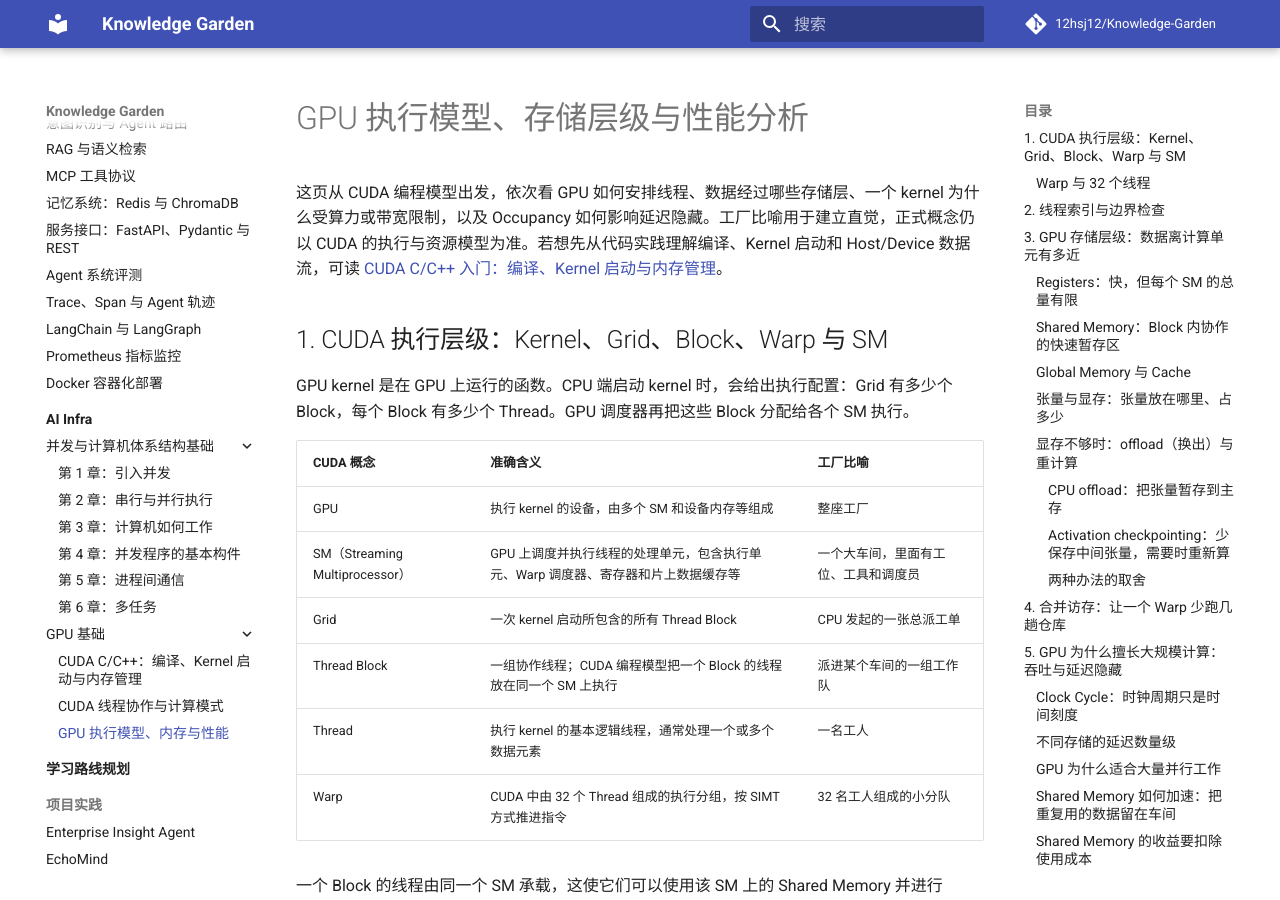
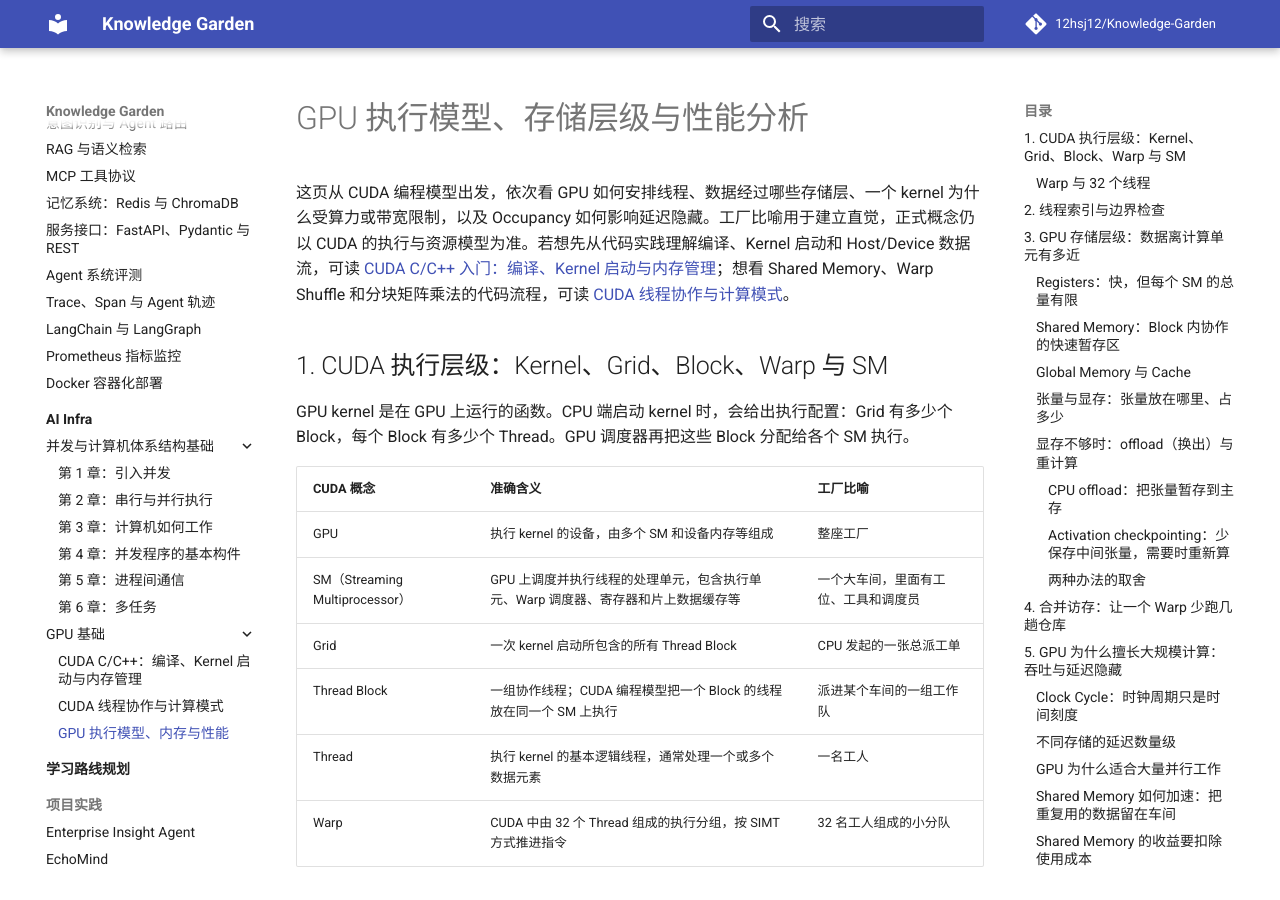
Before and after one commit to 12hsj12/Knowledge-Garden, an MkDocs documentation site: the page built from docs/ai-infra/gpu/cuda-execution-memory-performance.md, in a window 1280 px wide and 900 px high. Built offline with MkDocs 1.6.1 and Material for MkDocs 9.7.7, drawn with Linux system fonts in a browser that asks for light colours; comment, search, counter and statistics services are not loaded.

Commit message:
docs: connect GPU performance note to CUDA cooperation patterns

```diff
--- a/docs/ai-infra/gpu/cuda-execution-memory-performance.md
+++ b/docs/ai-infra/gpu/cuda-execution-memory-performance.md
@@ -1,6 +1,6 @@
 # GPU 执行模型、存储层级与性能分析
 
-这页从 CUDA 编程模型出发，依次看 GPU 如何安排线程、数据经过哪些存储层、一个 kernel 为什么受算力或带宽限制，以及 Occupancy 如何影响延迟隐藏。工厂比喻用于建立直觉，正式概念仍以 CUDA 的执行与资源模型为准。若想先从代码实践理解编译、Kernel 启动和 Host/Device 数据流，可读 [CUDA C/C++ 入门：编译、Kernel 启动与内存管理](cuda-c-cpp-memory-kernel.md)。
+这页从 CUDA 编程模型出发，依次看 GPU 如何安排线程、数据经过哪些存储层、一个 kernel 为什么受算力或带宽限制，以及 Occupancy 如何影响延迟隐藏。工厂比喻用于建立直觉，正式概念仍以 CUDA 的执行与资源模型为准。若想先从代码实践理解编译、Kernel 启动和 Host/Device 数据流，可读 [CUDA C/C++ 入门：编译、Kernel 启动与内存管理](cuda-c-cpp-memory-kernel.md)；想看 Shared Memory、Warp Shuffle 和分块矩阵乘法的代码流程，可读 [CUDA 线程协作与计算模式](cuda-thread-cooperation-and-patterns.md)。
 
 ## 1. CUDA 执行层级：Kernel、Grid、Block、Warp 与 SM
 
```
